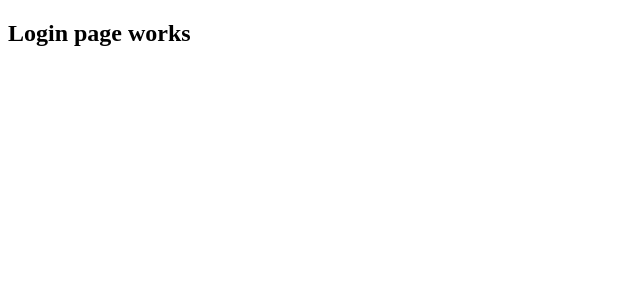
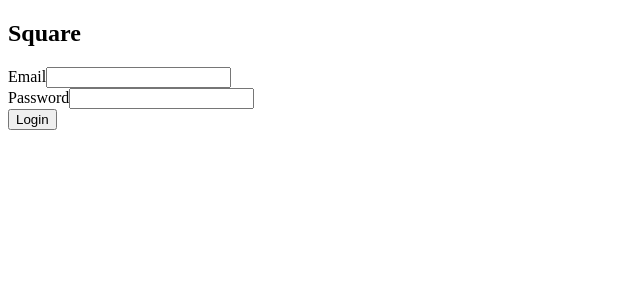
Before and after one commit to ehvidalp/frontend-minimal-dashboard, a React (Vite) app: page /login in a window 1280 px wide. Shown: the top 300 px of the page, without its empty margins (0-640 px from the left). Built offline with nearby package versions, Linux system fonts and the light colour scheme.

Commit message:
Implement login form with validation using React Hook Form and Yup

```diff
--- a/package.json
+++ b/package.json
@@ -10,9 +10,12 @@
     "preview": "vite preview"
   },
   "dependencies": {
+    "@hookform/resolvers": "^3.9.0",
     "react": "^18.3.1",
     "react-dom": "^18.3.1",
-    "react-router-dom": "^6.26.2"
+    "react-hook-form": "^7.53.0",
+    "react-router-dom": "^6.26.2",
+    "yup": "^1.4.0"
   },
   "devDependencies": {
     "@eslint/js": "^9.11.1",
--- a/src/features/authentication/components/LoginForm.tsx
+++ b/src/features/authentication/components/LoginForm.tsx
@@ -0,0 +1,75 @@
+import React from 'react';
+import { useForm, SubmitHandler } from 'react-hook-form';
+import { yupResolver } from '@hookform/resolvers/yup';
+import * as Yup from 'yup';
+import SquareField from '../../../shared/components/SquareField';
+
+interface LoginFormInputs {
+  email: string;
+  password: string;
+}
+
+const validationSchema = Yup.object().shape({
+  email: Yup.string()
+    .required('El correo electrónico es obligatorio')
+    .email('Ingrese una dirección de correo válida'),
+  password: Yup.string()
+    .required('La contraseña es obligatoria')
+    .max(20, 'La contraseña debe tener menos de 20 caracteres'),
+});
+
+const LoginForm: React.FC = () => {
+  const {
+    register,
+    handleSubmit,
+    formState: { errors },
+  } = useForm<LoginFormInputs>({
+    resolver: yupResolver(validationSchema),
+  });
+
+  const onSubmit: SubmitHandler<LoginFormInputs> = (data) => {
+    console.log(data);
+  };
+
+  return (
+    <form onSubmit={handleSubmit(onSubmit)} aria-labelledby="login-form" role="form">
+      <div className="form-group">
+        <SquareField
+          label="Email"
+          type="email"
+          id="email"
+          {...register('email')}
+          aria-invalid={errors.email ? 'true' : 'false'}
+          aria-describedby="email-error"
+        />
+        {errors.email && (
+          <span id="email-error" role="alert" className="error-message">
+            {errors.email.message}
+          </span>
+        )}
+      </div>
+
+      <div className="form-group">
+        <SquareField
+          label="Password"
+          type="password"
+          id="password"
+          {...register('password')}
+          aria-invalid={errors.password ? 'true' : 'false'}
+          aria-describedby="password-error"
+        />
+        {errors.password && (
+          <span id="password-error" role="alert" className="error-message">
+            {errors.password.message}
+          </span>
+        )}
+      </div>
+
+      <button type="submit">
+        Login
+      </button>
+    </form>
+  );
+};
+
+export default LoginForm;
--- a/src/features/authentication/pages/Login.Page.tsx
+++ b/src/features/authentication/pages/Login.Page.tsx
@@ -1,10 +1,15 @@
 import React from 'react';
+import LoginForm from '../components/LoginForm';
 
 const LoginPage: React.FC = () => {
   return (
-    <div>
-      <h2>Login page works</h2>
-    </div>
+    <section>
+
+      <h1 className="login__title">Square</h1>
+      <LoginForm />
+
+
+    </section>
   );
 };
 
--- /dev/null
+++ b/src/shared/components/SquareField.tsx
@@ -0,0 +1,19 @@
+import { InputHTMLAttributes, forwardRef } from 'react';
+
+interface SquareFieldProps extends InputHTMLAttributes<HTMLInputElement> {
+  label: string;
+  id: string;
+}
+
+const SquareField = forwardRef<HTMLInputElement, SquareFieldProps>(
+  ({ label, id, ...inputProps }, ref) => {
+    return (
+      <>
+        <label htmlFor={id}>{label}</label>
+        <input id={id} ref={ref} {...inputProps} />
+      </>
+    );
+  }
+);
+
+export default SquareField;
```
Also changed, not shown: 1 other file (tests, documents, lock files or other folders).
